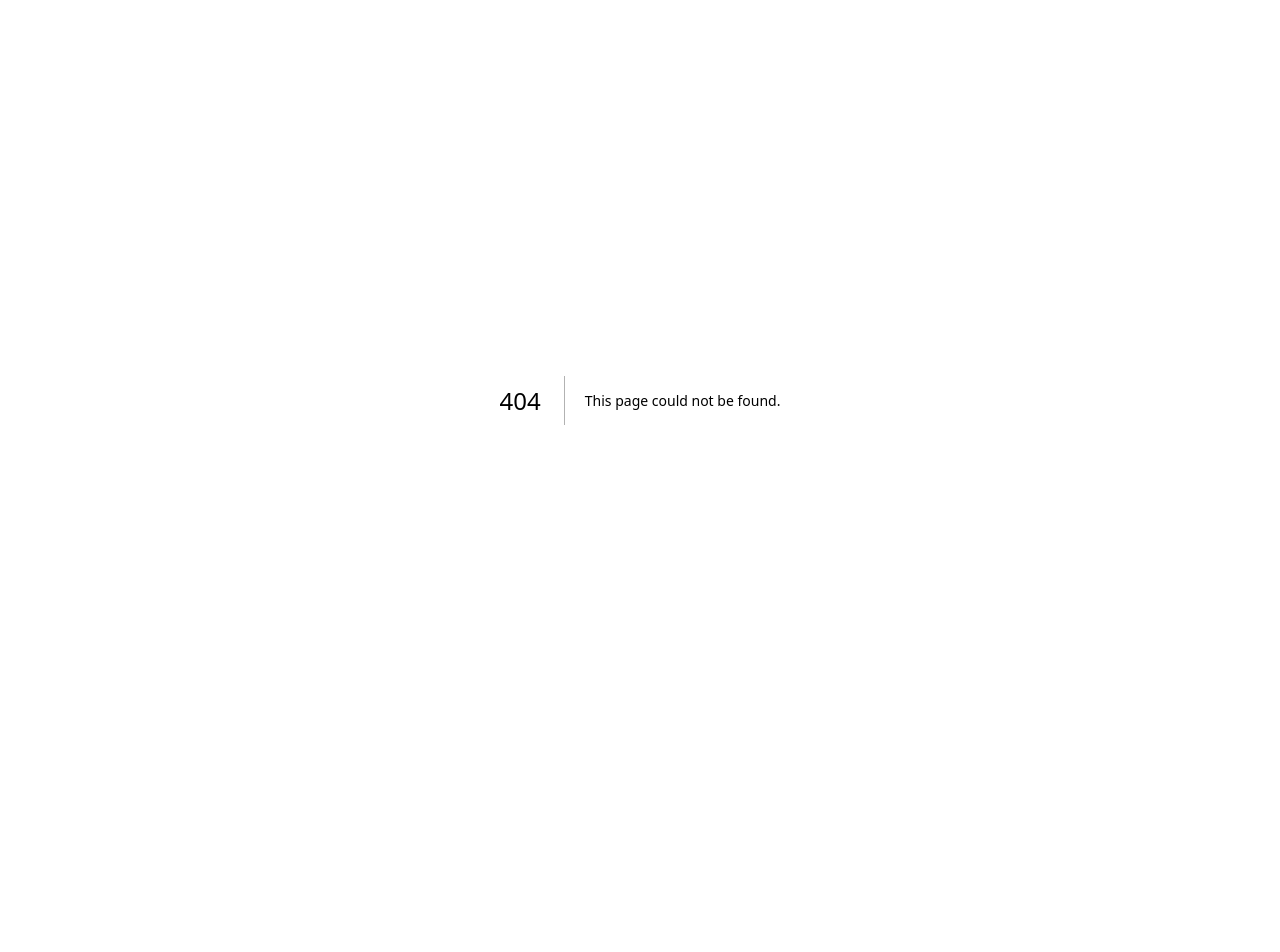
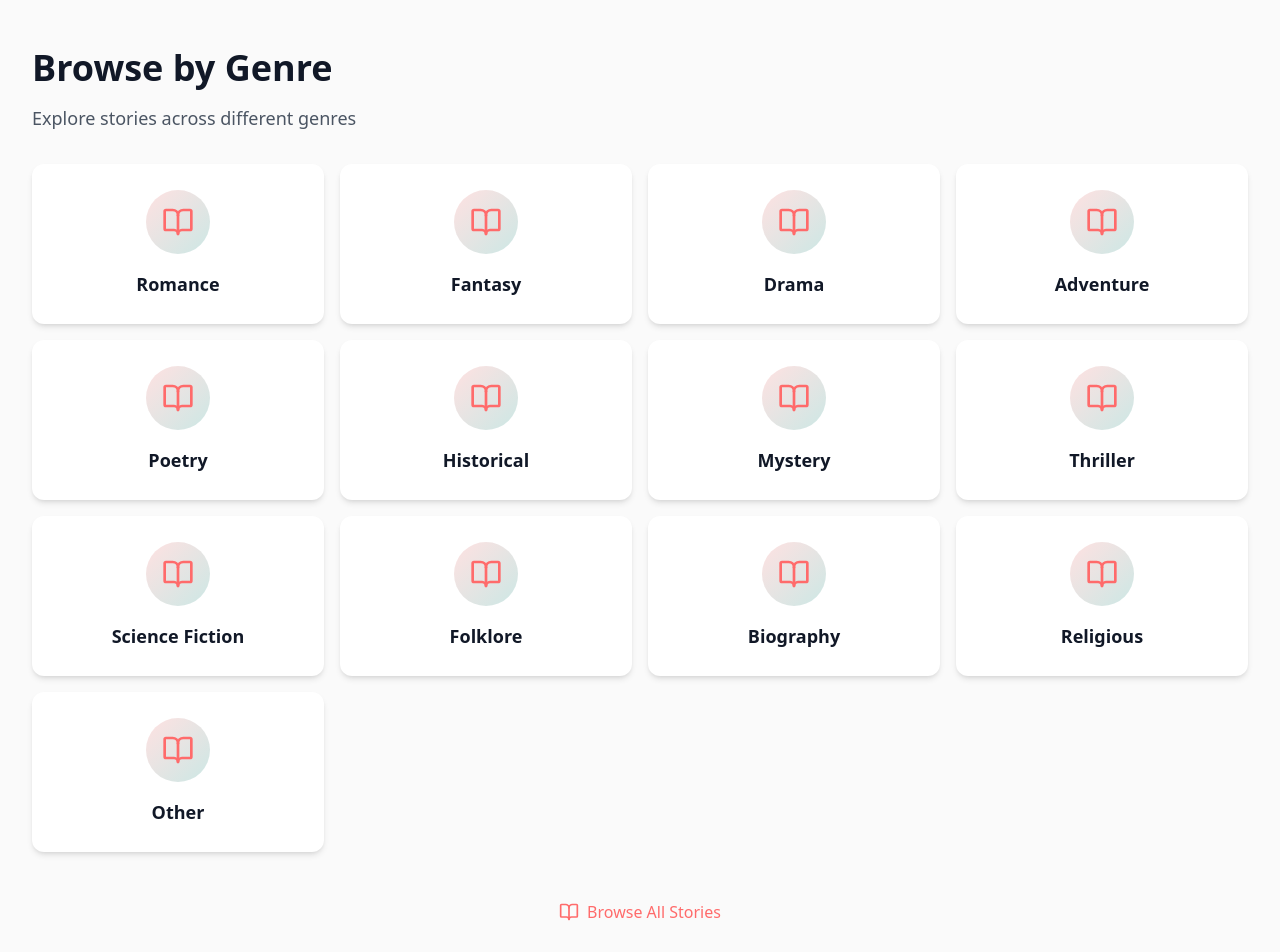
Before and after one commit to Iamhan-e/Mado, a Next.js app: page /genres in a window 1280 px wide. Before the commit this address had no page. Shown: the top 952 px of the page. Before the commit the page ends 800 px from the top, so only its background shows below. Built offline with nearby package versions, Linux system fonts and the light colour scheme.

Commit message:
feat: create GenresPage component for browsing stories by genre

```diff
--- /dev/null
+++ b/app/(main)/genres/page.tsx
@@ -0,0 +1,46 @@
+import Link from "next/link"
+import { GENRES } from "@/lib/constants"
+import { BookOpen } from "lucide-react"
+
+export default function GenresPage() {
+  return (
+    <div className="max-w-7xl mx-auto px-4 sm:px-6 lg:px-8 py-12">
+      <div className="mb-8">
+        <h1 className="text-4xl font-bold text-gray-900 mb-4">Browse by Genre</h1>
+        <p className="text-lg text-gray-600">
+          Explore stories across different genres
+        </p>
+      </div>
+
+      <div className="grid grid-cols-2 md:grid-cols-3 lg:grid-cols-4 gap-4">
+        {GENRES.map((genre) => (
+          <Link
+            key={genre}
+            href={`/browse?genre=${genre.toLowerCase()}`}
+            className="group relative bg-white rounded-xl shadow-md hover:shadow-xl transition-all duration-300 p-6 border-2 border-transparent hover:border-[#FF6B6B]"
+          >
+            <div className="flex flex-col items-center text-center">
+              <div className="w-16 h-16 bg-gradient-to-br from-[#FF6B6B]/20 to-[#00897B]/20 rounded-full flex items-center justify-center mb-4 group-hover:scale-110 transition-transform">
+                <BookOpen className="h-8 w-8 text-[#FF6B6B]" />
+              </div>
+              <h3 className="text-lg font-semibold text-gray-900 group-hover:text-[#FF6B6B] transition-colors">
+                {genre}
+              </h3>
+            </div>
+          </Link>
+        ))}
+      </div>
+
+      {/* Browse All Section */}
+      <div className="mt-12 text-center">
+        <Link
+          href="/browse"
+          className="inline-flex items-center text-[#FF6B6B] hover:text-[#ff5252] font-medium transition-colors"
+        >
+          <BookOpen className="h-5 w-5 mr-2" />
+          Browse All Stories
+        </Link>
+      </div>
+    </div>
+  )
+}
```
